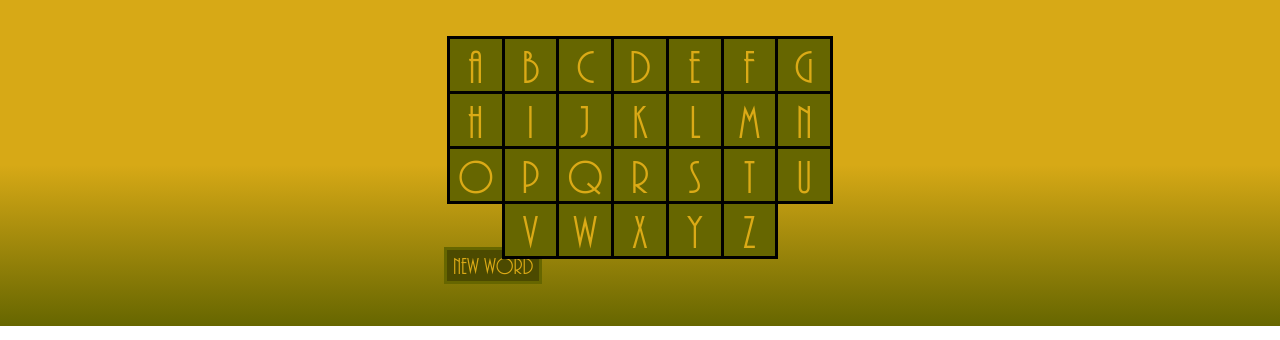
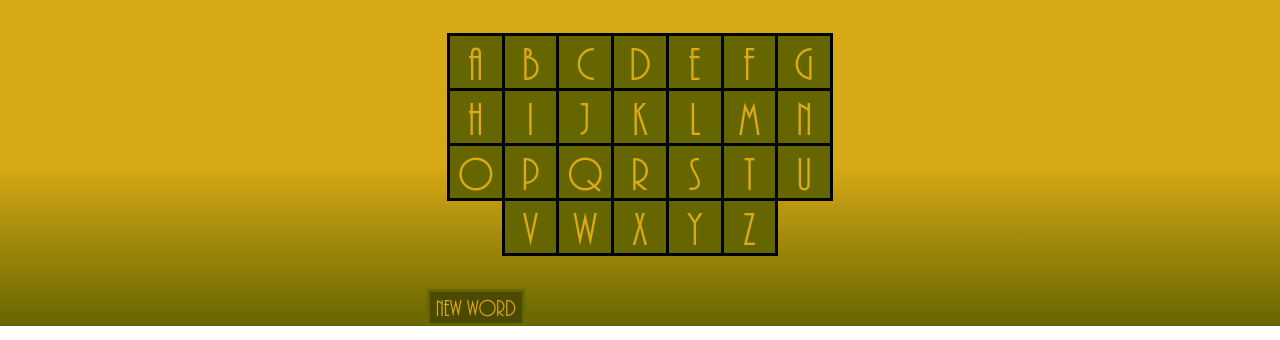
Before and after one commit to Wim81/Hangman_2018_v4, a plain HTML site: page index.html in a window 1280 px wide. Shown: the part 474-814 px from the top of the page. Drawn offline with Linux system fonts and the light colour scheme; a web font is replaced by a local one.

Commit message:
new word button reageert weer

```diff
--- a/css/style.css
+++ b/css/style.css
@@ -138,7 +138,6 @@
     top: 8%;
     left: 3.125%;
     width: 93.75%;
-    height: 38.33%;
 }
 
 #lower_content_inner {
@@ -147,7 +146,7 @@
     top: 1%;
     left: 1%;
     width: 98%;
-    height: 98%;
+    height: 100%;
 }
 
 #title {
@@ -263,8 +262,10 @@
 }
 
 #formbtn1 {
-    align-self: flex-end;
+position: fixed;
+    bottom: 0;
     margin-left: auto;
+    z-index: 10;
 }
 
 #btn1 {
@@ -276,7 +277,7 @@
     background-color: #4c4a00;
     color: #dbaa16;
     border: 3px solid #666600;
-    cursor: cell;
+    cursor: pointer;
 }
 
 @media (max-width: 380px) {
--- a/index.html
+++ b/index.html
@@ -62,14 +62,11 @@
                             <div class="letter" id="y">y</div>
                             <div class="letter" id="z">z</div>
                         </div>
-
-                        <form id="formbtn1" action="#" method="#">
-                            <button name="newWord" id="btn1">NEW WORD</button>
-                        </form>
-
                     </div>
                 </div>
-
+                <form id="formbtn1" action="#" method="#">
+                    <button name="newWord" id="btn1">NEW WORD</button>
+                </form>
             </div>
         </div>
 
--- a/js/script.js
+++ b/js/script.js
@@ -148,12 +148,7 @@ $( document ).ready(function() {
     /* wat te doen bij een klik event */
     $("#alfabet").click( function(e) {
 
-        if (e.target.id == "btn1") {
-
-            e.preventDefault();
-            initAll();
-
-        } else if (e.target.id == "alfabet") {
+        if (e.target.id == "alfabet") {
         } else {
 
             checkLetter(e.target.id);
@@ -182,4 +177,16 @@ $( document ).ready(function() {
             }
         }
     });
+
+    $("#allcontent").click( function(e) {
+        if (e.target.id == "btn1") {
+            e.preventDefault();
+             initAll();
+        } else {
+        }
+    });
+
+
+
+
 });
```
